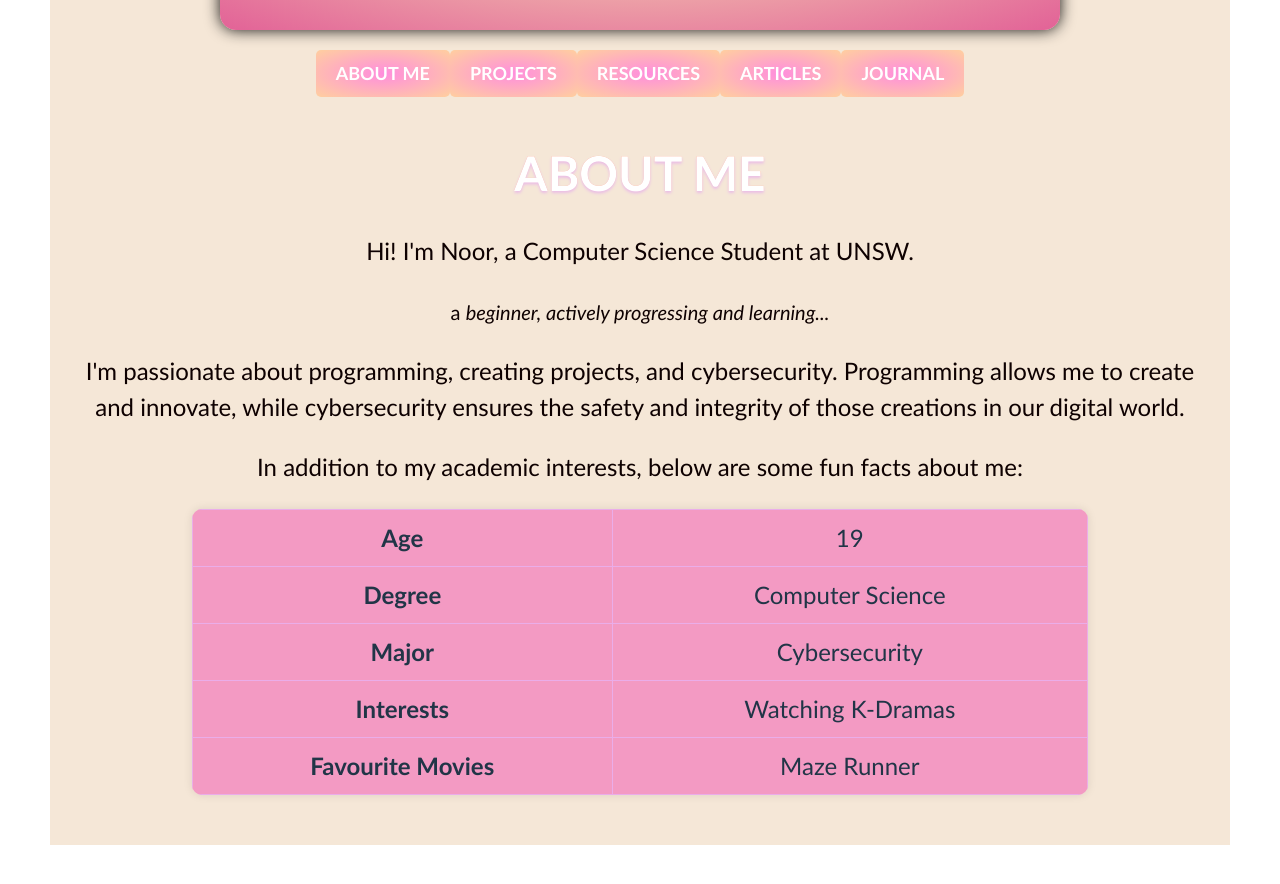
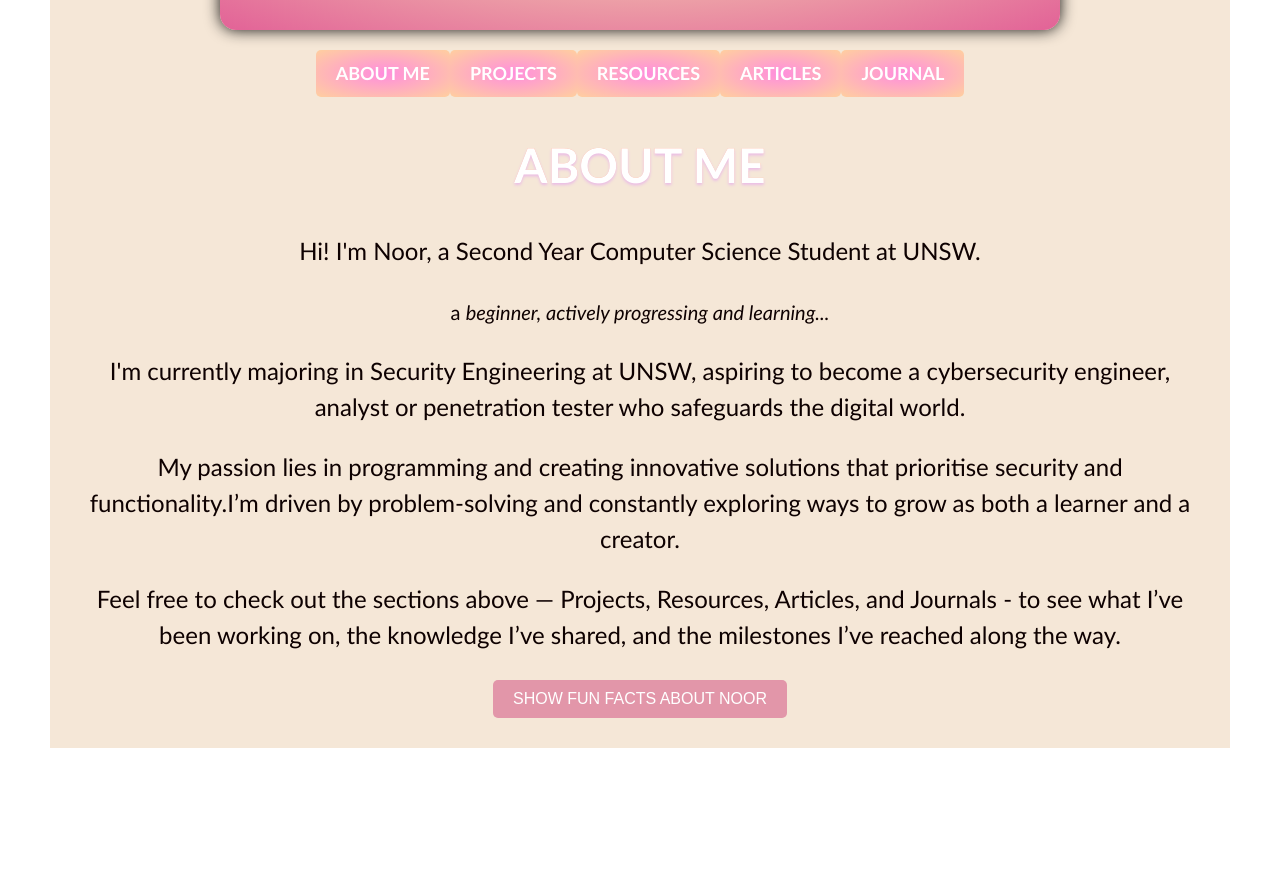
Before and after one commit to noorbabar/noorportfolio, a React (Vite) app in the folder Noorportfolio/frontend/: page / in a window 1280 px wide. Shown: the part 320-1204 px from the top of the page. After the commit the page ends 1118 px from the top, so only its background shows below. Built offline with nearby package versions, Linux system fonts and the light colour scheme.

Commit message:
Added functionality and styling

```diff
--- a/Noorportfolio/frontend/src/App.css
+++ b/Noorportfolio/frontend/src/App.css
@@ -56,13 +56,34 @@ body {
     background-image: radial-gradient(#ff8edd, #ffcf9f);
     color: #fff;
     border-radius: 5px;
-  transition: background-color 0.3s ease;
+    transition: transform 0.3s ease, box-shadow 0.3s ease;
     margin-top: 20px;
   }
 
   .button-heading:hover {
-  background-image: radial-gradient(#fffdb4, #ffcf9f);
-  text-align: center;
+    transform: scale(1.1);
+    box-shadow: 0 5px 15px rgba(255, 140, 220, 0.6);
+  }
+
+  .toggle-button {
+    background-color: #e296a9;
+    color: #ffffff;
+    border: none;
+    padding: 10px 20px;
+    border-radius: 5px;
+    cursor: pointer;
+    font-size: 16px;
+    transition: background-color 0.3s ease;
+  }
+
+  .toggle-button:hover {
+    background-color: #fdbe9f;
+  }
+
+  .fun-facts-section {
+    margin-top: 20px;
+    padding: 10px;
+    box-shadow: 0 5px 15px rgba(255, 140, 220, 0.6);
   }
 
 h1 {
@@ -91,11 +112,12 @@ p {
     margin-bottom: 20px;
     border-radius: 30px;
     box-shadow: 0 2px 5px rgba(0, 0, 0, 0.1);
-  transition: transform 0.2s ease;
+    transition: transform 0.3s ease, box-shadow 0.3s ease;
   }
 
   .timeline-event:hover {
-  transform: translateX(10px);
+    transform: translateX(10px) scale(1.05);
+    box-shadow: 0 5px 15px rgba(246, 188, 207, 0.6);
   }
 
 nav.navigation {
@@ -182,13 +204,21 @@ td {
   -webkit-background-clip: text;
   background-clip: text;
   text-shadow: 0 2px 3px hsl(305, 52%, 83%);
-  transition: transform 0.3s ease, text-shadow 0.3s ease;
-  margin-bottom: 20px;
+  animation: bounce 2s infinite;
 }
 
 .about-me-heading:hover {
   transform: translateY(-5px);
   text-shadow: 0 4px 6px rgba(0, 0, 0, 0.3);
+}
+
+@keyframes bounce {
+  0%, 100% {
+    transform: translateY(0);
+  }
+  50% {
+    transform: translateY(-10px);
+  }
 }
 
 /* Dark Mode */
@@ -208,7 +238,8 @@ body.dark-mode .button-heading {
 }
 
 body.dark-mode .button-heading:hover {
-  background-image: radial-gradient(#514d4d, #e0d08e);
+  transform: scale(1.1);
+  box-shadow: 0 5px 15px rgba(81, 77, 77, 0.6);
 }
 
 body.dark-mode h1 {
--- a/Noorportfolio/frontend/src/components/About.jsx
+++ b/Noorportfolio/frontend/src/components/About.jsx
@@ -4,19 +4,18 @@ import "../App.css";
 const About = () => {
   const [interests, setInterests] = useState("Watching K-Dramas");
   const [movies, setMovies] = useState("Maze Runner");
+  const [showFunFacts, setShowFunFacts] = useState(false);
 
   useEffect(() => {
     const interestsList = [
-      "Gym", "Photography", "Journaling", "Watching the sunset",
-      "Going to the beach", "Baking", "Self-care activities",
-      "Traveling", "Being in nature", "Learning about my religion",
-      "Taking naps", "Walking my cat",
+      "Gym", "Lifting", "Journaling", "Watching the sunrise",
+      "Hanging out w my friends", "Baking", "Self-care activities", "Traveling",
+      "Taking naps", "Walking my cat"
     ];
 
     const moviesList = [
-      "Maze Runner", "20th Century Girl", "Venom", "True Beauty",
-      "The Fault in Our Stars", "Divergent", "White Chicks", "Black Panther",
-      "Avatar", "Karate Kid", "Tangled", "Big Hero 6 + 200 more",
+      "Black Panther", "Maze Runner", "Night Agent", "Venom", "Alchemy of Souls", "The Fault in Our Stars",
+      "Divergent", "White Chicks", "Business Proposal", "Avatar", "Karate Kid", "Tangled", "Big Hero 6 + 200 more"
     ];
 
     let interestsIndex = 0;
@@ -25,12 +24,12 @@ const About = () => {
     const interestsInterval = setInterval(() => {
       setInterests(interestsList[interestsIndex]);
       interestsIndex = (interestsIndex + 1) % interestsList.length;
-    }, 3000);
+    }, 2000);
 
     const moviesInterval = setInterval(() => {
       setMovies(moviesList[moviesIndex]);
       moviesIndex = (moviesIndex + 1) % moviesList.length;
-    }, 3000);
+    }, 2000);
 
     return () => {
       clearInterval(interestsInterval);
@@ -41,20 +40,28 @@ const About = () => {
   return (
     <section>
       <h1 className="about-me-heading">ABOUT ME</h1>
-      <p>Hi! I'm Noor, a Computer Science Student at UNSW.</p>
+      <p>Hi! I'm Noor, a Second Year Computer Science Student at UNSW.</p>
       <p>
         <small>
           a <em>beginner, actively progressing and learning...</em>
         </small>
       </p>
 
-      <p>
-        I'm passionate about programming, creating projects, and cybersecurity.
-        Programming allows me to create and innovate, while cybersecurity ensures
-        the safety and integrity of those creations in our digital world.
-      </p>
+      <p>I'm currently majoring in Security Engineering at UNSW, aspiring to become a cybersecurity engineer, analyst or penetration tester who safeguards the digital world.</p>
+      <p>My passion lies in programming and creating innovative solutions that prioritise security and functionality.I’m driven by problem-solving and constantly exploring ways to grow as both a learner and a creator. </p>
+     <p> Feel free to check out the sections above — Projects, Resources, Articles, and Journals - to see what I’ve been working on, the knowledge I’ve shared, and the milestones I’ve reached along the way.</p>
+      <div className="fun-facts-toggle">
+        <button
+          onClick={() => setShowFunFacts(!showFunFacts)}
+          className="toggle-button"
+        >
+          {showFunFacts ? "nvm I don't want to see this" : "SHOW FUN FACTS ABOUT NOOR"}
+        </button>
+      </div>
 
-      <p>In addition to my academic interests, below are some fun facts about me:</p>
+      {showFunFacts && (
+        <div className="fun-facts-section">
+          <h2>Fun Facts</h2>
           <table>
             <tbody>
               <tr>
@@ -79,6 +86,8 @@ const About = () => {
               </tr>
             </tbody>
           </table>
+        </div>
+      )}
     </section>
   );
 };
```
Lines whose indentation alone changed are shown as unchanged.
